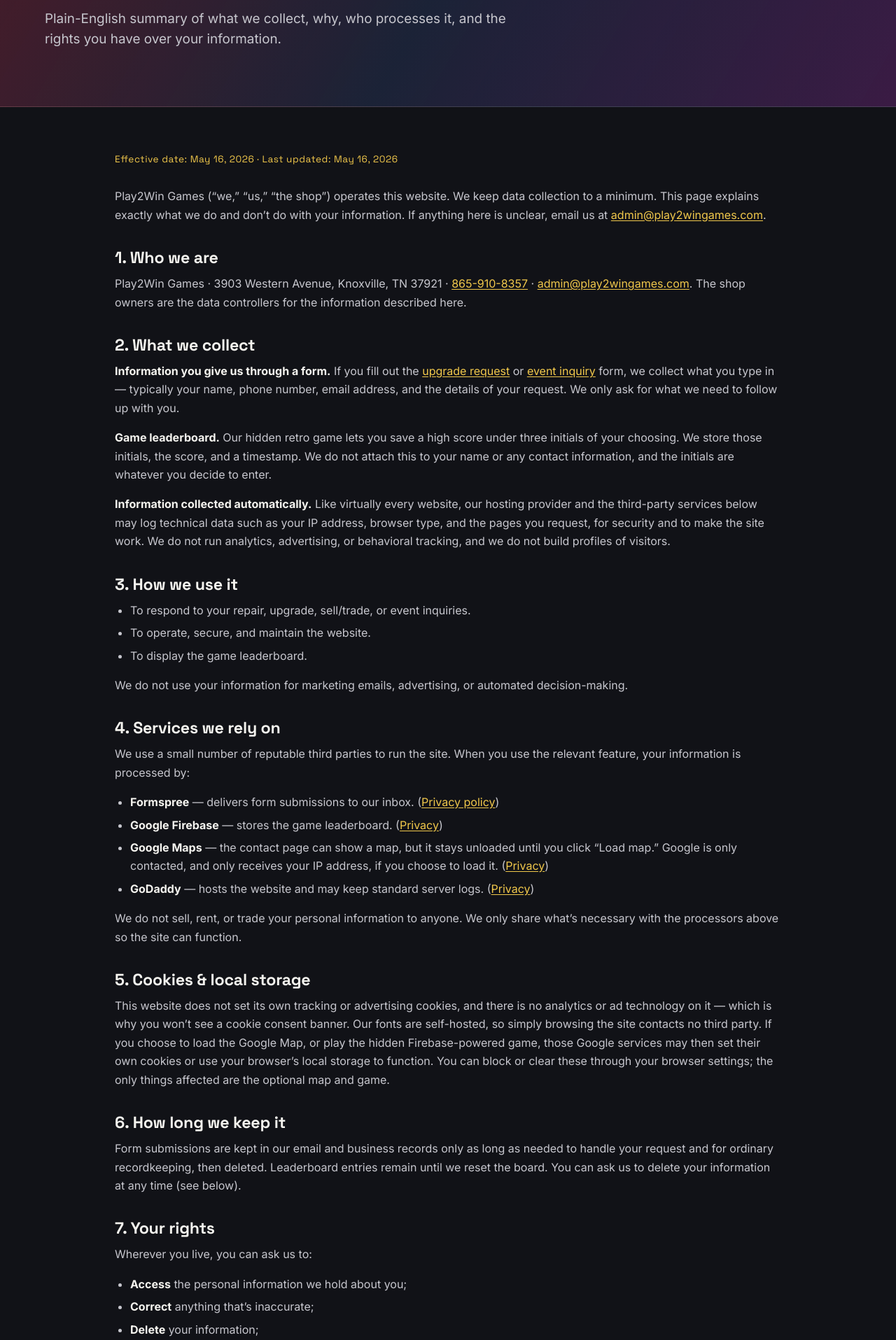
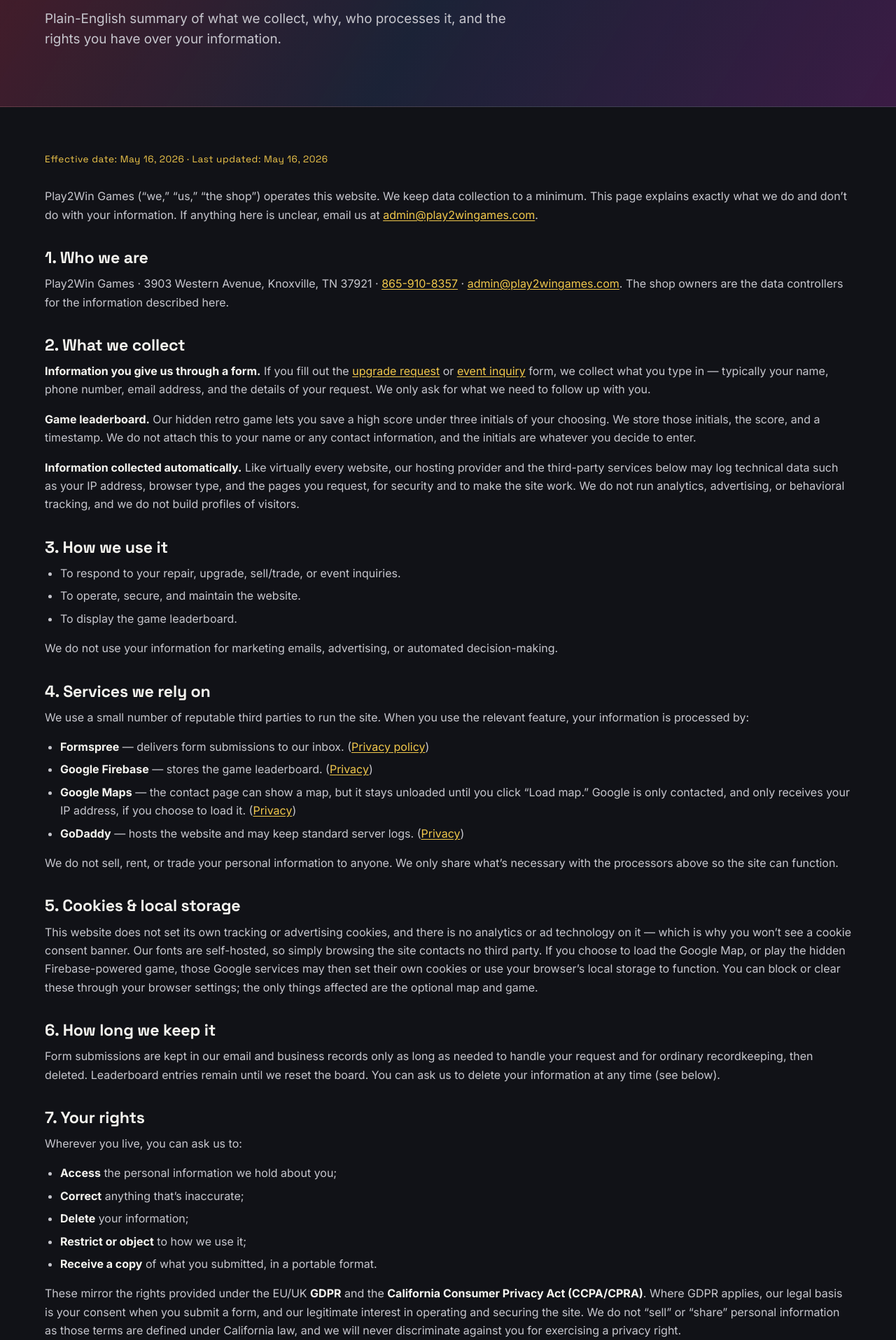
Before and after one commit to cmclark00/p2w, a PHP site: page /privacy.html in a window 1280 px wide. Shown: the part 352-2267 px from the top of the page at 70% size. Run offline with PHP 8.4, Linux system fonts and the light colour scheme.

Commit message:
Privacy: widen text column further 1080px to 1320px

```diff
--- a/styles.css
+++ b/styles.css
@@ -2465,7 +2465,7 @@ h3 {
 
 /* ── Legal / long-form prose (privacy policy etc.) ──────────────────────── */
 .legal {
-  max-width: 1080px;
+  max-width: 1320px;
   margin: 0 auto;
   padding: clamp(36px, 5vw, 64px) var(--page-x) clamp(56px, 8vw, 96px);
   color: var(--muted);
```
